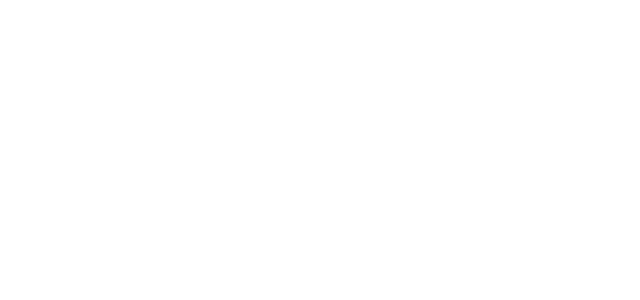
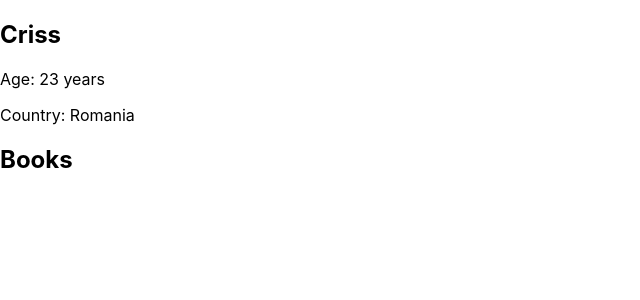
Before and after one commit to Dragusin-Cristian/senior-react, a React (Create React App) app in the folder react-design-patterns/: page / in a window 1280 px wide. Shown: the top 300 px of the page, without its empty margins (0-640 px from the left). Built offline with nearby package versions, Linux system fonts and the light colour scheme.

Commit message:
simple HOCs example

```diff
--- a/react-design-patterns/src/App.js
+++ b/react-design-patterns/src/App.js
@@ -1,5 +1,17 @@
+import { logProps } from "./components/log-props";
+import { UserInfo } from "./components/user-info";
+
+const UserInfoWrapper = logProps(UserInfo);
+
 function App() {
-  return <></>;
+  return (
+    <>
+      <UserInfoWrapper
+        test={"Some test prop here"}
+        user={{ name: "Criss", age: 23, country: "Romania", books: [] }}
+      />
+    </>
+  );
 }
 
 export default App;
--- /dev/null
+++ b/react-design-patterns/src/components/log-props.jsx
@@ -0,0 +1,7 @@
+export const logProps = Compoenent => {
+  return (props) => {
+    console.log(props);
+
+    return <Compoenent {...props} />
+  }
+}
--- /dev/null
+++ b/react-design-patterns/src/components/user-info.jsx
@@ -0,0 +1,18 @@
+export const UserInfo = ({ user }) => {
+  const { name, age, country, books } = user || {};
+  return user ? (
+    <>
+      <h2>{name}</h2>
+      <p>Age: {age} years</p>
+      <p>Country: {country}</p>
+      <h2>Books</h2>
+      <ul>
+        {books.map((book) => (
+          <li key={book}> {book} </li>
+        ))}
+      </ul>
+    </>
+  ) : (
+    <h1>Loading...</h1>
+  );
+};
```
